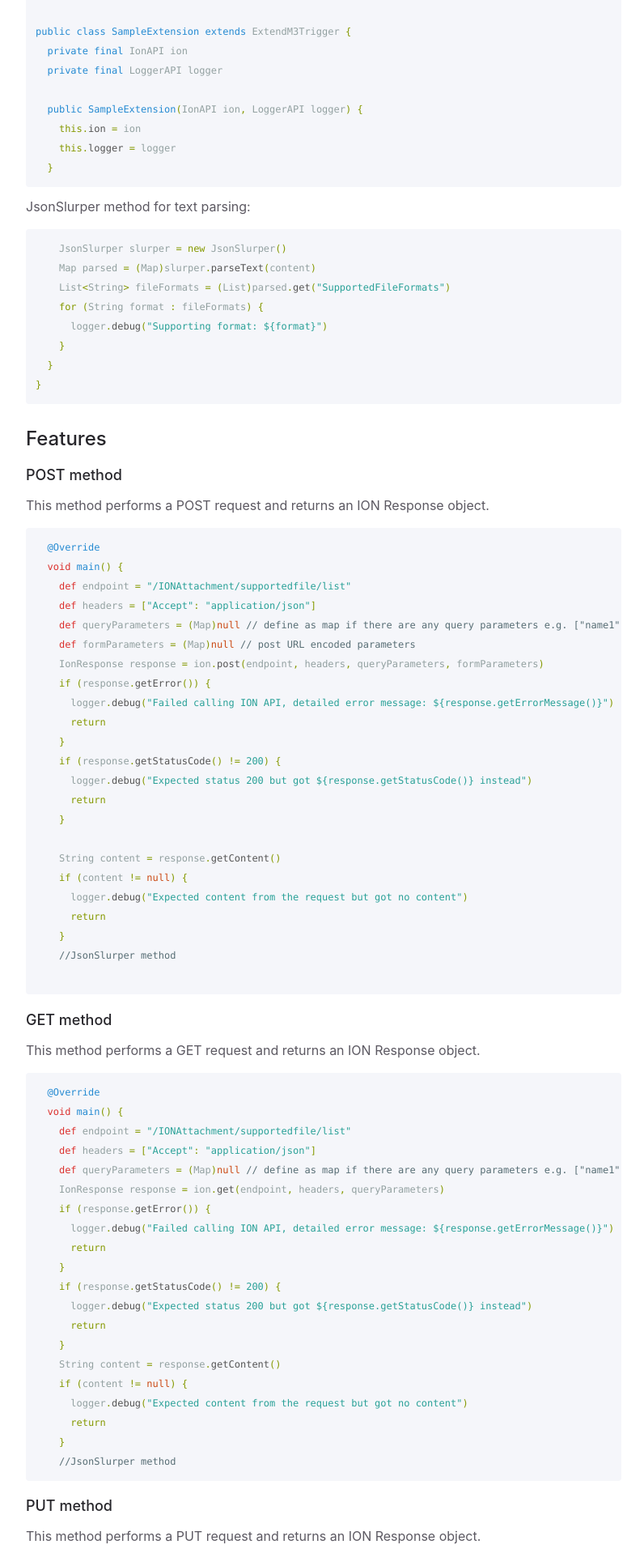
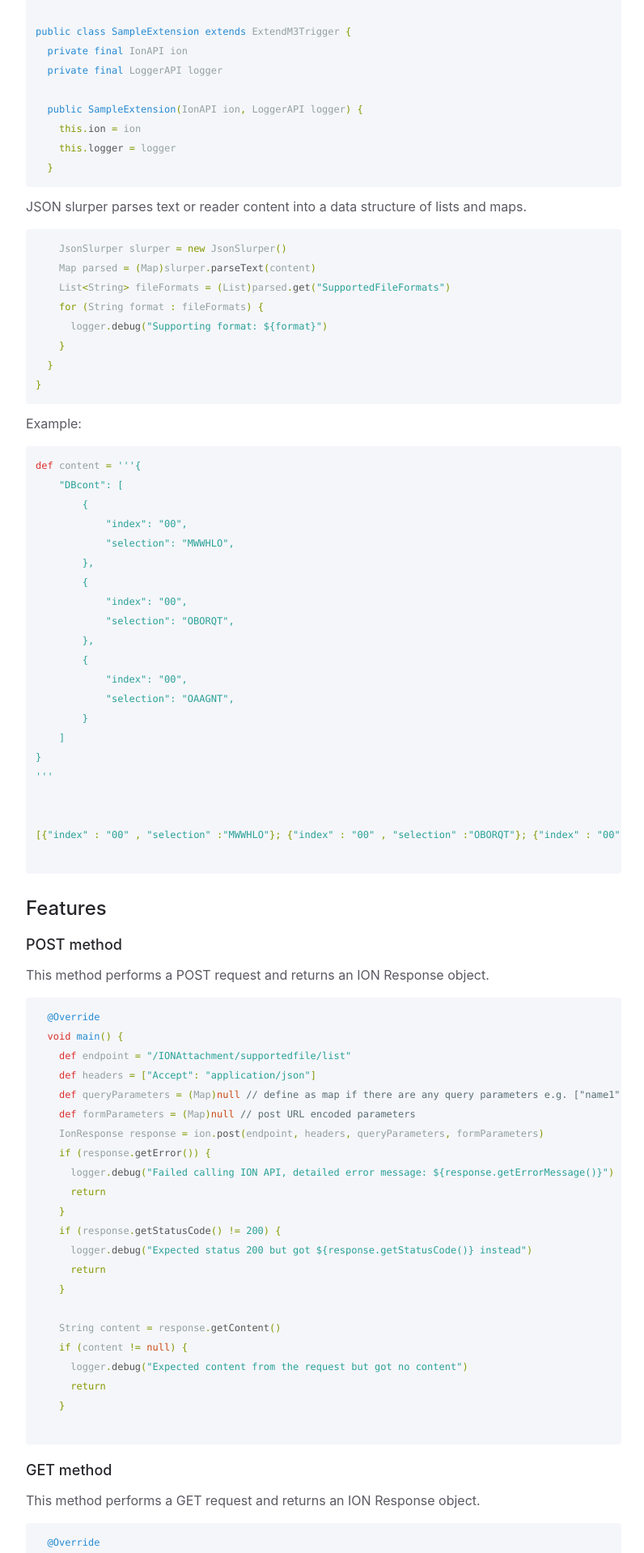
Before and after one commit to infor-cloud/xtendm3, a Jekyll site: the page built from docs/documentation/api-specification/ion-api.md, in a window 1280 px wide. Shown: the part 854-2772 px from the top of the page at 81% size, without its empty margins (372-1168 px from the left). Built offline with Jekyll 4.4.1, drawn with Linux system fonts in a browser that asks for light colours; some of the changed text lies outside the part shown.

Commit message:
ION API- Json descripion, exmaple, deleted comments from methods

````diff
--- a/docs/documentation/api-specification/ion-api.md
+++ b/docs/documentation/api-specification/ion-api.md
@@ -42,8 +42,8 @@ public class SampleExtension extends ExtendM3Trigger {
     this.logger = logger
   }
 ```
+JSON slurper parses text or reader content into a data structure of lists and maps.
 
-JsonSlurper method for text parsing:
 ```groovy
     JsonSlurper slurper = new JsonSlurper()
     Map parsed = (Map)slurper.parseText(content)
@@ -53,6 +53,30 @@ JsonSlurper method for text parsing:
     }
   }
 }
+```
+Example:
+```groovy
+def content = '''{
+    "DBcont": [
+        {
+            "index": "00",
+            "selection": "MWWHLO",
+        },
+        {
+            "index": "00",
+            "selection": "OBORQT",
+        },
+        {
+            "index": "00",
+            "selection": "OAAGNT",
+        }
+    ]
+}
+'''
+
+
+[{"index" : "00" , "selection" :"MWWHLO"}; {"index" : "00" , "selection" :"OBORQT"}; {"index" : "00" , "selection" :"OAAGNT"}]
+
 ```
 
 ## Features
@@ -81,7 +105,6 @@ This method performs a POST request and returns an ION Response object.
       logger.debug("Expected content from the request but got no content")
       return
     }
-    //JsonSlurper method
 
 ```
 
@@ -108,7 +131,6 @@ This method performs a GET request and returns an ION Response object.
       logger.debug("Expected content from the request but got no content")
       return
     }
-    //JsonSlurper method
 ```
 
 ### PUT method
@@ -135,7 +157,6 @@ This method performs a PUT request and returns an ION Response object.
       logger.debug("Expected content from the request but got no content")
       return
     }
-    //JsonSlurper method
 ```
 
 ### DELETE method
@@ -160,8 +181,6 @@ This method performs a DELETE request and returns an ION Response object.
       logger.debug("Expected content from the request but got no content")
       return
     }
-    //JsonSlurper method
-
 ```
 
 ## Considerations and Guidelines
````
